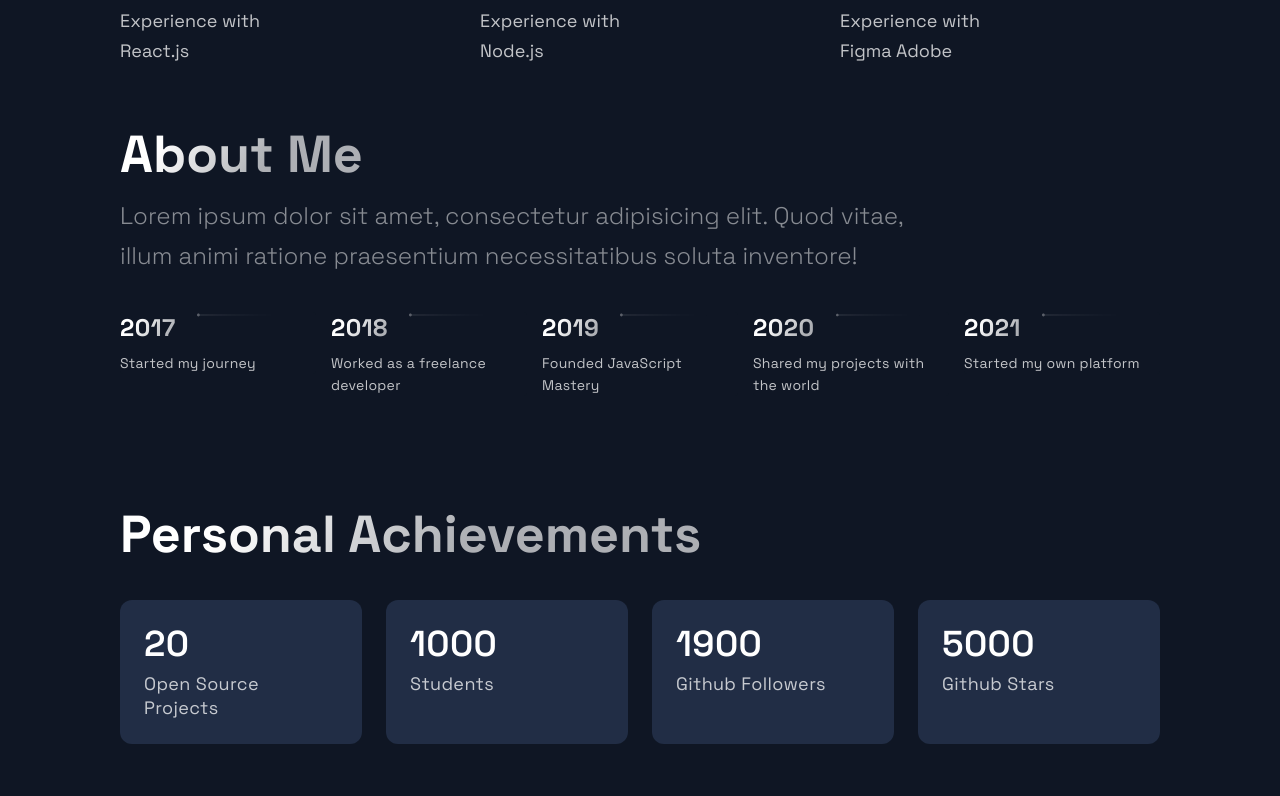
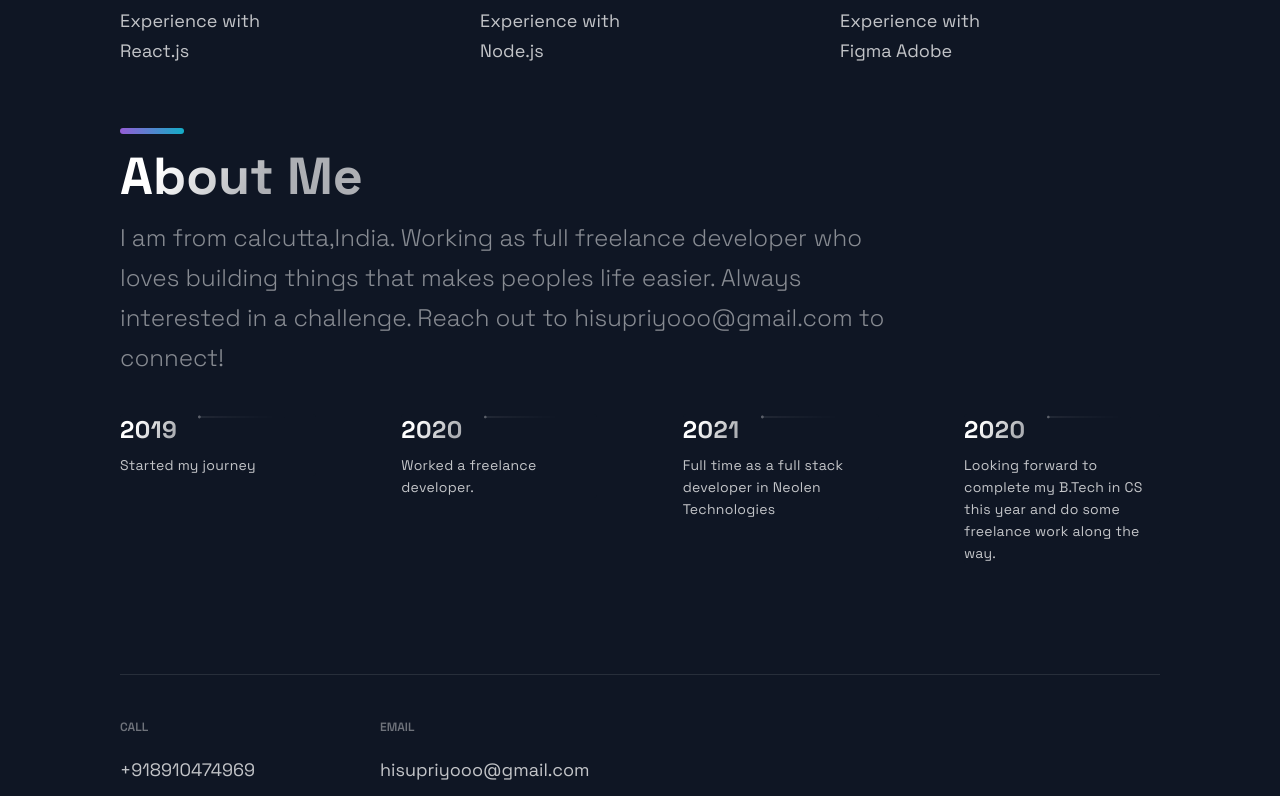
Before and after one commit to hisup07/portfoliowebstite, a Next.js app: page / in a window 1280 px wide. Shown: the part 2504-3300 px from the top of the page. Built offline with nearby package versions, Linux system fonts and the light colour scheme.

Commit message:
improve about section

```diff
--- a/src/components/TimeLine/TimeLine.js
+++ b/src/components/TimeLine/TimeLine.js
@@ -65,10 +65,12 @@
 
   return (
     <Section id='about'>
-      <SectionTitle>About Me</SectionTitle>
+      <SectionDivider />
+      <SectionTitle style={{ marginTop: '16px' }}>About Me</SectionTitle>
       <SectionText>
-        Lorem ipsum dolor sit amet, consectetur adipisicing elit. Quod vitae,
-        illum animi ratione praesentium necessitatibus soluta inventore!
+        I am from calcutta,India. Working as full freelance developer who loves
+        building things that makes peoples life easier. Always interested in a
+        challenge. Reach out to hisupriyooo@gmail.com to connect!
       </SectionText>
       <CarouselContainer ref={carouselRef} onScroll={handleScroll}>
         <>
--- a/src/constants/constants.js
+++ b/src/constants/constants.js
@@ -1,16 +1,18 @@
 export const projects = [
   {
     title: 'MERN Memories',
-    description: "Using React, Node.js, Express & MongoDB you'll learn how to build a Full Stack MERN Application - from start to finish. The App is called Memories and it is a simple social media app that allows users to post interesting events that happened in their lives.",
-      image: '/images/1.png',
-      tags: ['Mongo', 'Express', 'React', 'Node'],
+    description:
+      "Using React, Node.js, Express & MongoDB you'll learn how to build a Full Stack MERN Application - from start to finish. The App is called Memories and it is a simple social media app that allows users to post interesting events that happened in their lives.",
+    image: '/images/1.png',
+    tags: ['Mongo', 'Express', 'React', 'Node'],
     source: 'https://google.com',
     visit: 'https://google.com',
     id: 0,
   },
   {
     title: 'E-Commerce',
-    description:"While building it you're going to learn many advanced React & JavaScript topics, as well as how to use Stripe for card transactions. On top of that, at the end of the video, you will have this unique and complex webshop app that you will be able to add to your portfolio. And trust me, e-commerce applications are impressive.",
+    description:
+      "While building it you're going to learn many advanced React & JavaScript topics, as well as how to use Stripe for card transactions. On top of that, at the end of the video, you will have this unique and complex webshop app that you will be able to add to your portfolio. And trust me, e-commerce applications are impressive.",
     image: '/images/2.png',
     tags: ['React', 'JavaScript'],
     source: 'https://google.com',
@@ -19,16 +21,18 @@
   },
   {
     title: 'WebRTC App',
-    description: "This is a code repository for the corresponding YouTube video. In this tutorial, we're going to build and deploy a React Video Chat Application using WebRTC.",
-      image: '/images/3.jpg',
-      tags: ['React', 'WebRTC'],
+    description:
+      "This is a code repository for the corresponding YouTube video. In this tutorial, we're going to build and deploy a React Video Chat Application using WebRTC.",
+    image: '/images/3.jpg',
+    tags: ['React', 'WebRTC'],
     source: 'https://google.com',
     visit: 'https://google.com',
     id: 2,
   },
   {
     title: 'Unichat',
-    description: "This is a code repository for the corresponding video tutorial. In this video, we will create a full Realtime Chat Application",
+    description:
+      'This is a code repository for the corresponding video tutorial. In this video, we will create a full Realtime Chat Application',
     image: '/images/4.jpg',
     tags: ['React', 'ChatEngine', 'Firebase'],
     source: 'https://google.com',
@@ -38,9 +42,14 @@
 ];
 
 export const TimeLineData = [
-  { year: 2017, text: 'Started my journey', },
-  { year: 2018, text: 'Worked as a freelance developer', },
-  { year: 2019, text: 'Founded JavaScript Mastery', },
-  { year: 2020, text: 'Shared my projects with the world', },
-  { year: 2021, text: 'Started my own platform', },
+  { year: 2019, text: 'Started my journey' },
+  { year: 2020, text: 'Worked a freelance developer.' },
+  {
+    year: 2021,
+    text: 'Full time as a full stack developer in Neolen Technologies',
+  },
+  {
+    year: 2020,
+    text: 'Looking forward to complete my B.Tech in CS this year and do some freelance work along the way.',
+  },
 ];
--- a/src/pages/index.js
+++ b/src/pages/index.js
@@ -17,7 +17,7 @@
       <Projects />
       <Technologies />
       <Timeline />
-      <Acomplishments />
+      {/* <Acomplishments /> */}
     </Layout>
   );
 };
```
